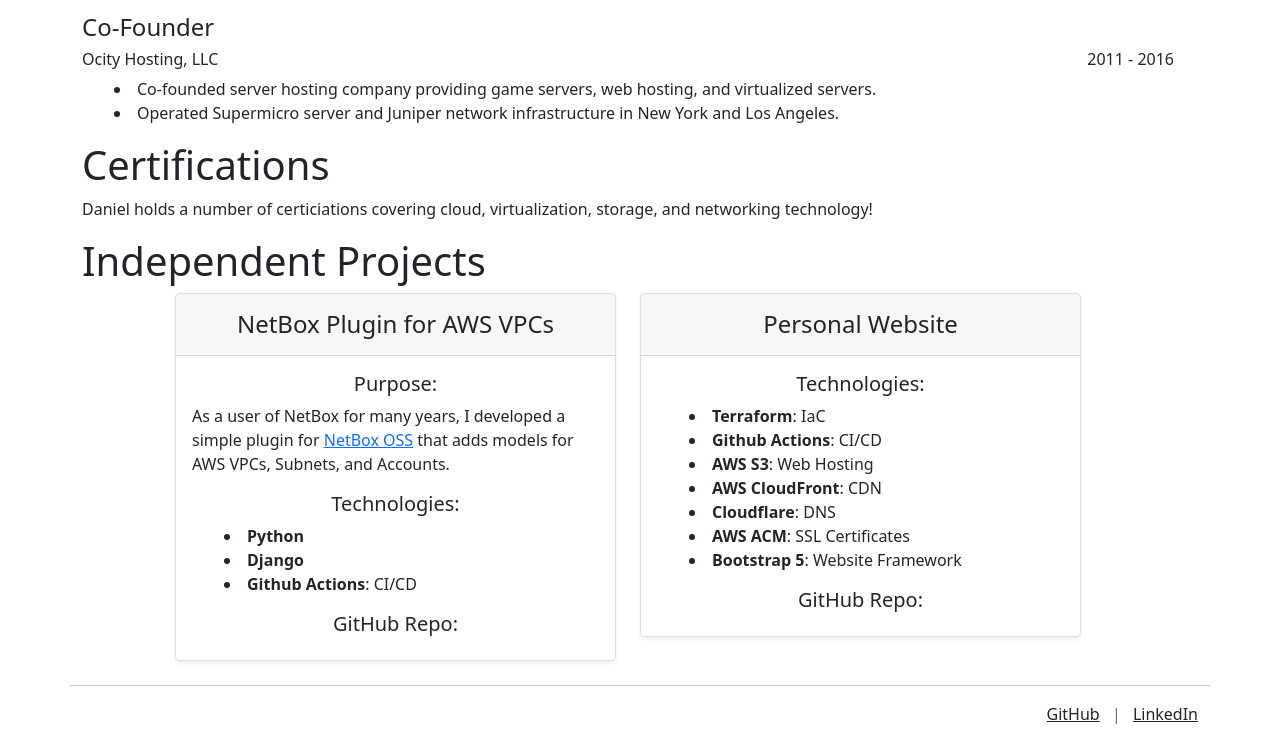
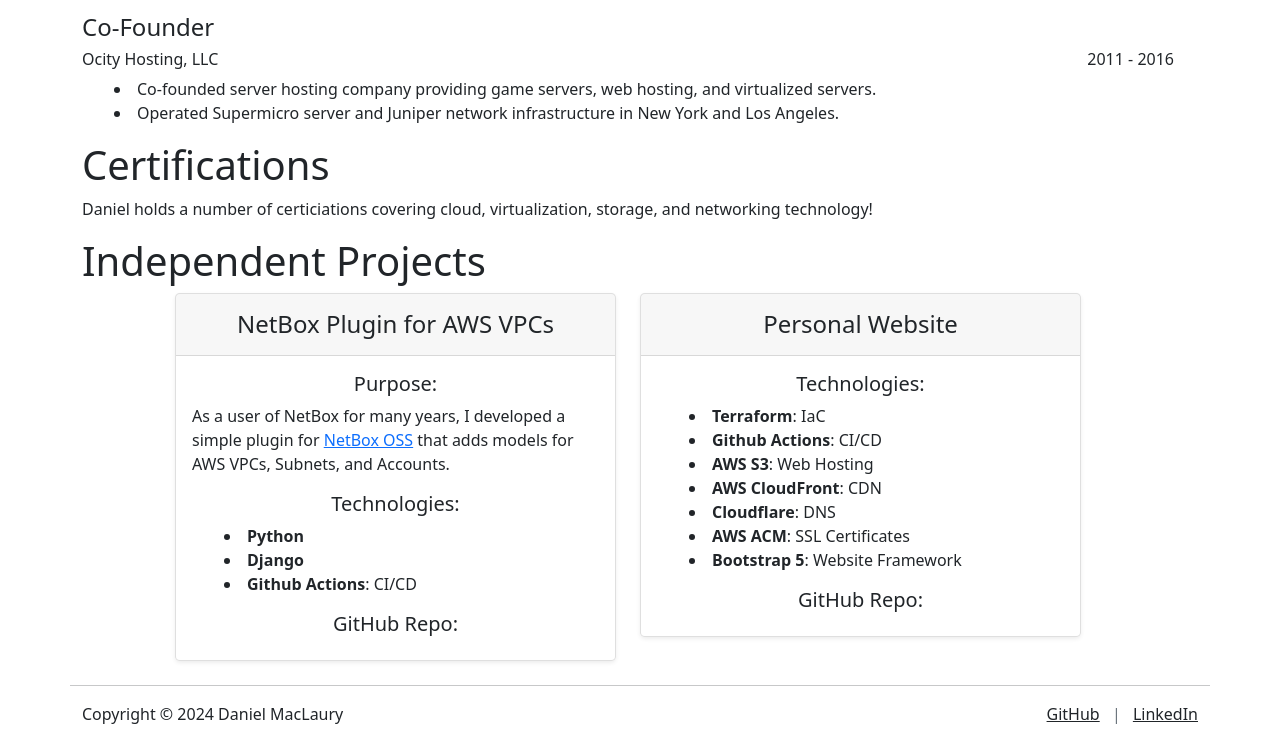
Before and after one commit to dmaclaury/tfm_s3_website, a plain HTML site: page web/index.html in a window 1280 px wide. Shown: the part 1567-2309 px from the top of the page. Drawn offline with nearby package versions, Linux system fonts and the light colour scheme; a script that the page names is missing.

Commit message:
put back Copyright (#223)

```diff
--- a/web/index.html
+++ b/web/index.html
@@ -297,7 +297,10 @@
 
             <footer>
                 <div class="row">
-                    <div class="col-md-12 text-md-end col-xs-12">
+                    <div class="col-md-6 col-xs-12">
+                        <p>Copyright &copy; 2024 Daniel MacLaury</a></p>
+                    </div>
+                    <div class="col-md-6 text-md-end col-xs-12">
                         <a href="https://github.com/dmaclaury" class="text-dark">GitHub</a>
                         <span class="text-muted mx-2">|</span>
                         <a href="https://www.linkedin.com/in/danielmaclaury/" class="text-dark">LinkedIn</a>
```
